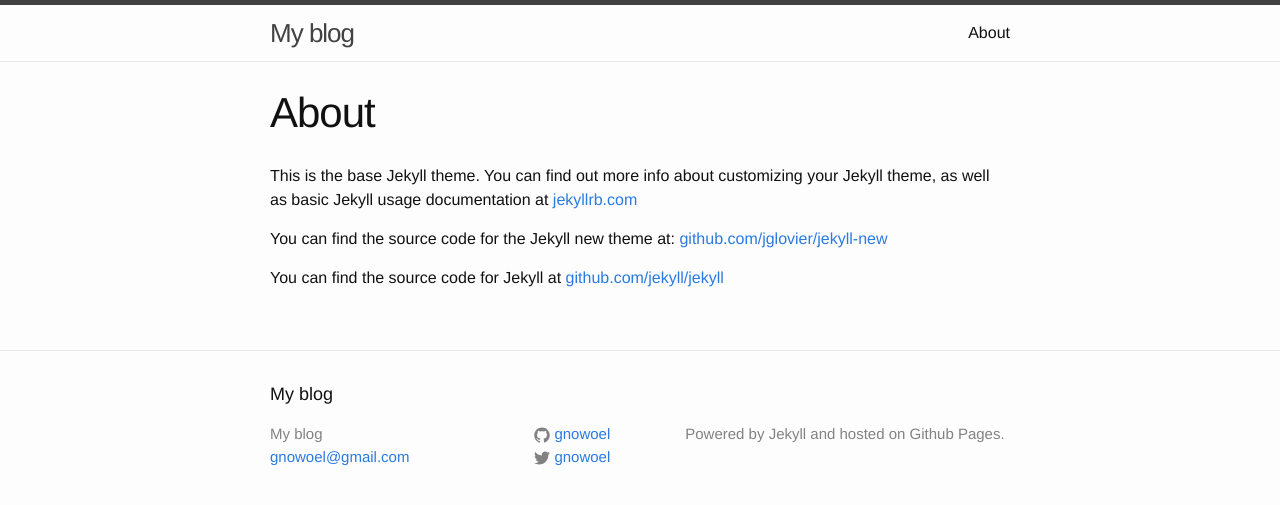
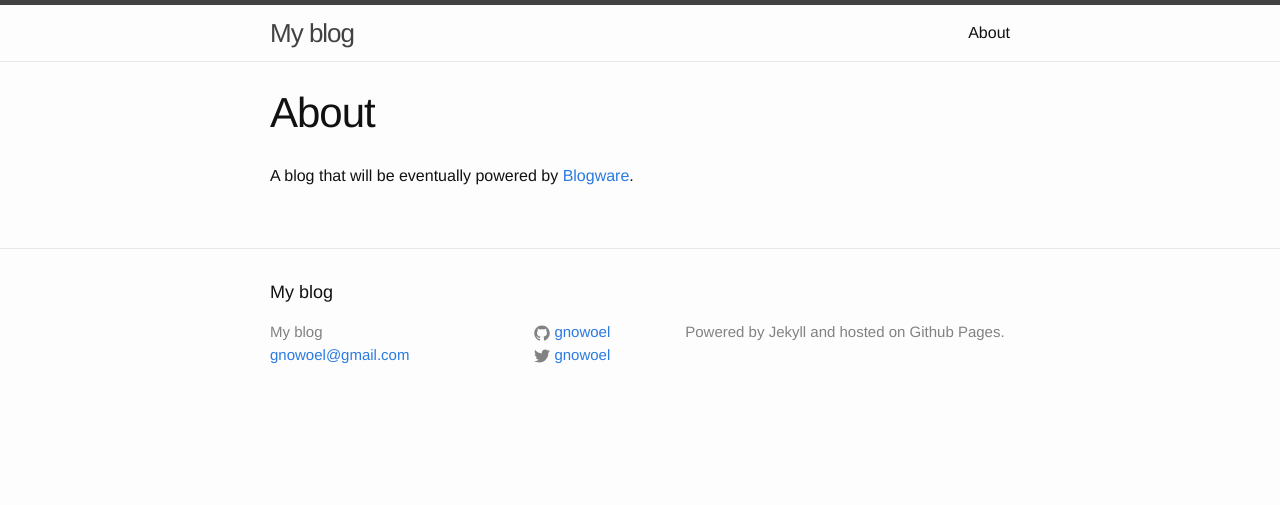
Before and after one commit to gnowoel/gnowoel.github.io, a Jekyll site: the page built from about.md, in a window 1280 px wide. Shown: the top 505 px of the page. Built offline with Jekyll 4.4.1, drawn with Linux system fonts in a browser that asks for light colours.

Commit message:
Update about.md

```diff
--- a/about.md
+++ b/about.md
@@ -4,8 +4,4 @@
 permalink: /about/
 ---
 
-This is the base Jekyll theme. You can find out more info about customizing your Jekyll theme, as well as basic Jekyll usage documentation at [jekyllrb.com](http://jekyllrb.com/)
-
-You can find the source code for the Jekyll new theme at: [github.com/jglovier/jekyll-new](https://github.com/jglovier/jekyll-new)
-
-You can find the source code for Jekyll at [github.com/jekyll/jekyll](https://github.com/jekyll/jekyll)
+A blog that will be eventually powered by [Blogware](https://github.com/gnowoel/blogware).
```
